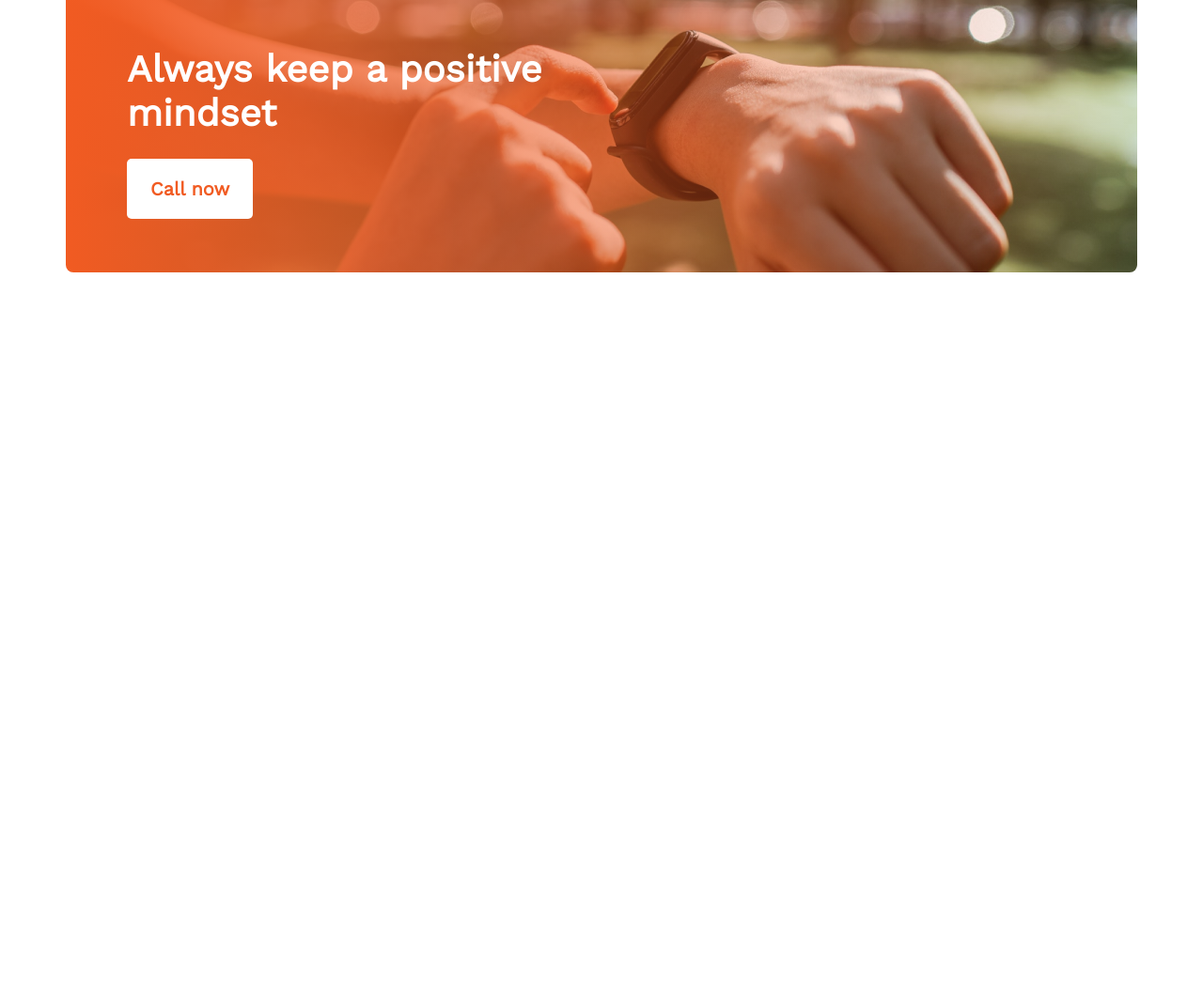
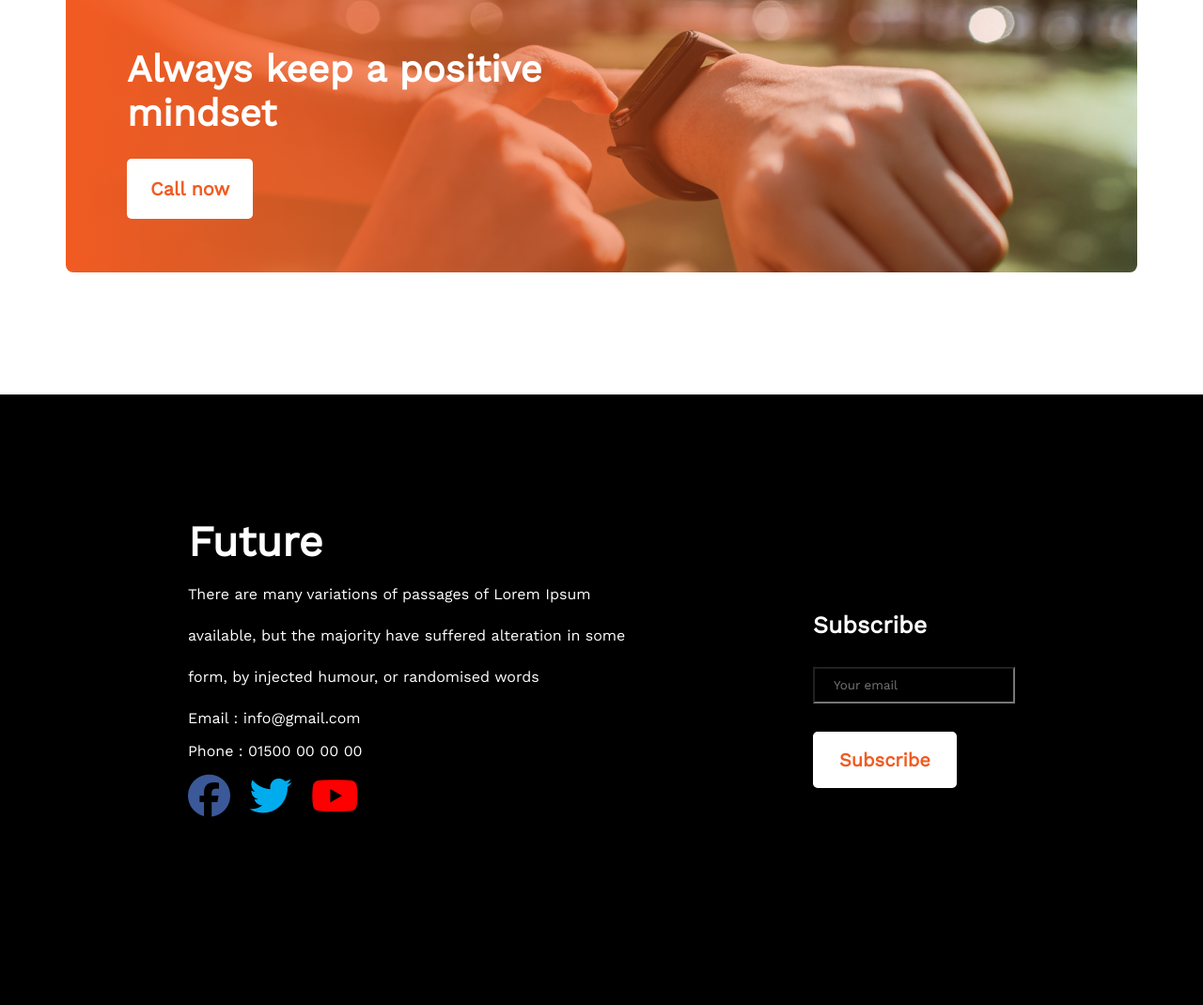
Before and after one commit to Developer-Sahariar-Reza/landing-page-design-with-html-css-1, a plain HTML site: page index.html in a window 1280 px wide. Shown: the part 1931-3001 px from the top of the page at 94% size. Before the commit the page ends 2321 px from the top, so only its background shows below. Drawn offline with nearby package versions, Linux system fonts and the light colour scheme.

Commit message:
footer done

```diff
--- a/css/style.css
+++ b/css/style.css
@@ -159,3 +159,85 @@ header {
   border: 0;
   border-radius: 5px;
 }
+
+/* footer start  */
+.footer {
+  background-color: #000000;
+}
+
+.footer-container {
+  margin: 130px 200px 0;
+  display: flex;
+  justify-content: space-between;
+  align-items: center;
+}
+
+.footer-description {
+  margin-top: 130px;
+}
+
+.desc-title {
+  font-size: 45px;
+  font-weight: 700;
+  color: #fff;
+  margin-bottom: 20px;
+}
+
+.desc-subtitle {
+  color: #fff;
+  font-weight: 400;
+  margin-bottom: 25px;
+}
+
+.email,
+.phone {
+  font-weight: 400;
+  margin-bottom: 16px;
+  color: #fff;
+}
+
+.icon-container {
+  margin-bottom: 200px;
+}
+
+.facebook {
+  color: #3b5998;
+  margin-right: 15px;
+  font-size: 45px;
+}
+
+.twitter {
+  color: #00acee;
+  margin-right: 15px;
+  font-size: 45px;
+}
+
+.youtube {
+  color: #ff0000;
+  font-size: 45px;
+}
+
+.contact-title {
+  color: #ffffff;
+  font-size: 25px;
+  font-weight: 600;
+  margin-bottom: 30px;
+}
+
+.contact-field {
+  background-color: #000000;
+  color: #ffffff;
+  padding: 10px 20px;
+  display: block;
+  margin-bottom: 30px;
+}
+
+.contact-btn {
+  background-color: #ffffff;
+  color: #f15b22;
+  font-size: 20px;
+  font-weight: 600;
+  padding: 15px 25px;
+  border: 3px solid #ffffff;
+  border-radius: 5px;
+}
--- a/index.html
+++ b/index.html
@@ -134,5 +134,35 @@
         </div>
       </section>
     </main>
+
+    <!-- footer start  -->
+    <footer class="footer">
+      <div class="footer-container">
+        <div class="footer-description">
+          <h3 class="desc-title">Future</h3>
+          <p class="desc-subtitle">
+            There are many variations of passages of Lorem Ipsum
+          </p>
+          <p class="desc-subtitle">
+            available, but the majority have suffered alteration in some
+          </p>
+          <p class="desc-subtitle">
+            form, by injected humour, or randomised words
+          </p>
+          <p class="email">Email : info@gmail.com</p>
+          <p class="phone">Phone : 01500 00 00 00</p>
+          <div class="icon-container">
+            <i class="fa-brands fa-facebook facebook"></i>
+            <i class="fa-brands fa-twitter twitter"></i>
+            <i class="fa-brands fa-youtube youtube"></i>
+          </div>
+        </div>
+        <div class="footer-contact">
+          <h4 class="contact-title">Subscribe</h4>
+          <input type="email" placeholder="Your email" class="contact-field" />
+          <button class="contact-btn">Subscribe</button>
+        </div>
+      </div>
+    </footer>
   </body>
 </html>
```
